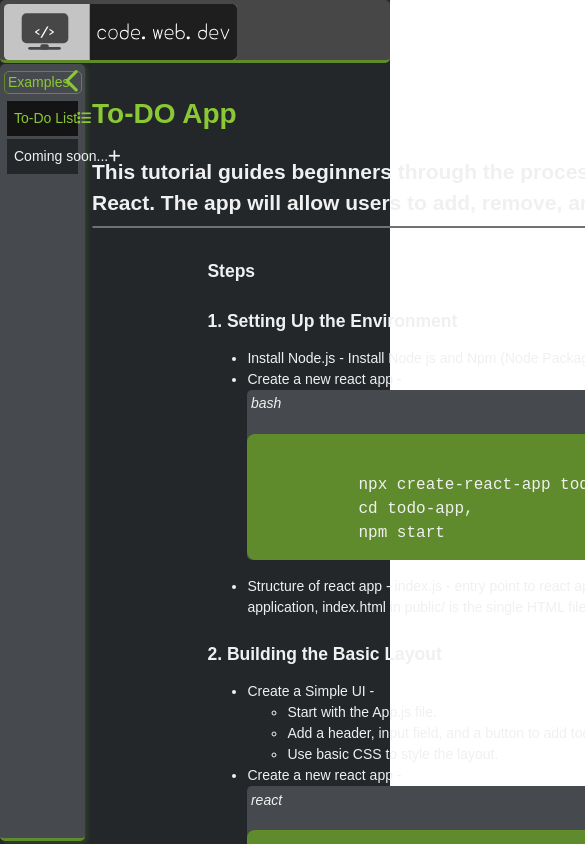
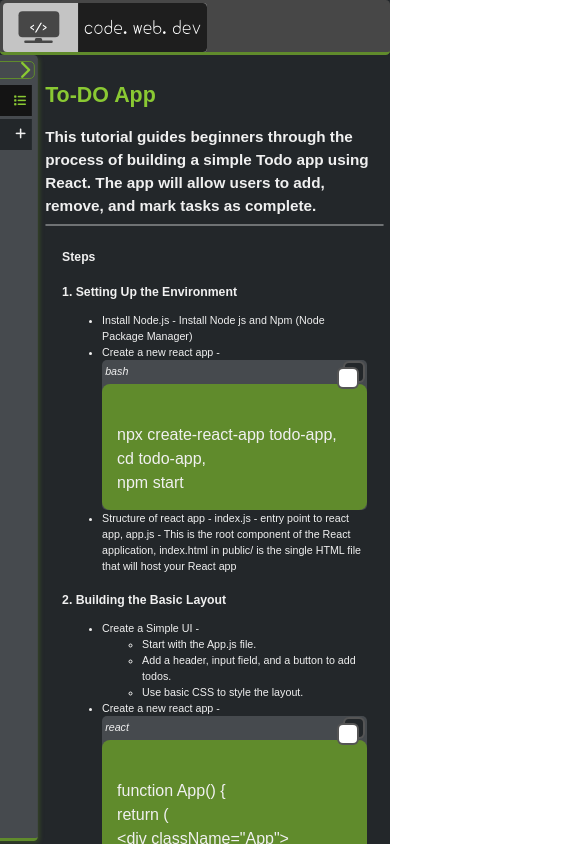
Before and after one commit to code-dev-web/code-dev-web.github.io, a React (Create React App) app: page / in a window 390 px wide. Shown: the top 844 px of the page, 585 px wide, since content can reach past the window. Built offline with nearby package versions, Linux system fonts and the light colour scheme.

Commit message:
Enhace styling & usability, responsive layouts.

```diff
--- a/public/index.html
+++ b/public/index.html
@@ -17,7 +17,7 @@
     />
     <meta
       name="keywords"
-      content="React, React tutorials, React development, JavaScript, web development, React.js, frontend development, coding, programming tutorials, learn React, React best practices, todo list, react beginner guide"
+      content="React, React tutorials, React development, JavaScript, web development, React.js, frontend development, coding, programming tutorials, learn React, React best practices, todo list, react beginner guide, React tutorial for beginners, Learn React step by step, React basics, Getting started with React, React.js tutorial, React beginner projects"
     />
 
     <meta property="og:title" content="React Tutorial App" />
--- a/src/App.css
+++ b/src/App.css
@@ -1,5 +1,6 @@
 @import url("./styles/colors.css");
 @import url("./styles/common.css");
+@import url("./styles/layout.css");
 @import "~@fortawesome/fontawesome-free/css/all.min.css";
 
 /* Set the base font size */
@@ -44,6 +45,39 @@ h5 {
 h6 {
   font-size: 0.875rem; /* 12.25px */
   margin-bottom: 0.5rem; /* 7px */
+}
+
+@media (max-width: 575.98px) {
+  html {
+    font-size: 12.25px; /* 1rem = 12.25px */
+  }
+  body {
+    font-size: 0.875rem; /* 12.25px */
+  }
+
+  h1 {
+    font-size: 2rem; /* 28px */
+  }
+
+  h2 {
+    font-size: 1.75rem; /* 24.5px */
+  }
+
+  h3 {
+    font-size: 1.25rem; /* 17.5px */
+  }
+
+  h4 {
+    font-size: 1rem; /* 14px */
+  }
+
+  h5 {
+    font-size: 0.875rem; /* 12.25px */
+  }
+
+  h6 {
+    font-size: 0.75rem; /* 10.5px */
+  }
 }
 
 /* Responsive typography adjustments */
--- a/src/App.js
+++ b/src/App.js
@@ -13,6 +13,7 @@ function App() {
         <Navbar />
         <Container>
           <Sidebar />
+          <Container className="page-display" styleProps={{ width: "100%" }}>
             <Routes>
               <Route path="/" element={<ToDoApp />} />
               <Route
@@ -39,6 +40,7 @@ function App() {
               <Route path="*" element={<PageNotFound />} />
             </Routes>
           </Container>
+        </Container>
       </Router>
     </WrapperContainer>
   );
--- a/src/components/Container.jsx
+++ b/src/components/Container.jsx
@@ -18,8 +18,11 @@ export const WrapperContainer = ({
   children,
   className = "",
   styleProps = {},
-}) => (
-  <div className={`${className}`} style={{ ...styleProps }}>
-    {children}
-  </div>
-);
+}) => {
+  const classNames = className ? { className: `${className}` } : {};
+  return (
+    <div style={{ ...styleProps }} {...classNames}>
+      {children}
+    </div>
+  );
+};
--- a/src/components/CopyPaste.jsx
+++ b/src/components/CopyPaste.jsx
@@ -34,9 +34,11 @@ export const CopyPasteContainer = ({ id, type, content }) => {
         {type ? <i>{type}</i> : ""}
         <CopyPaste id={id} />
       </Container>
-      <pre className="code-block" id={id}>
-        {content}
-      </pre>
+      <div className="code-block">
+        <span id={id} style={{ whiteSpace: "pre-line" }}>
+          {content}
+        </span>
+      </div>
     </WrapperContainer>
   ) : (
     ""
--- a/src/components/Sidebar.jsx
+++ b/src/components/Sidebar.jsx
@@ -3,7 +3,7 @@ import { Container, WrapperContainer } from "./Container";
 import { NavLink } from "react-router-dom";
 
 export const Sidebar = () => {
-  const [isCollapse, setCollapse] = useState(false);
+  const [isCollapse, setCollapse] = useState(window.innerWidth <= 575.98);
   return (
     <WrapperContainer
       className={`sidebar ${
@@ -30,7 +30,7 @@ export const Sidebar = () => {
           className={`collapse ${isCollapse ? "collapse-transform" : ""}`}
           onClick={() => setCollapse((prevState) => !prevState)}
         >
-          <i className="fa-solid fa-chevron-left" />
+          <i className="fa-solid fa-chevron-left fs-lg" />
         </div>
       </Container>
       <NavLink
@@ -44,7 +44,7 @@ export const Sidebar = () => {
           styleProps={{ alignItems: "center", justifyContent: "space-between" }}
         >
           <div
-            className={` ${
+            className={`sidebar-label ${
               !isCollapse ? "show-visibility" : "hide-visibility"
             }`}
           >
@@ -66,14 +66,14 @@ export const Sidebar = () => {
           styleProps={{ alignItems: "center", justifyContent: "space-between" }}
         >
           <div
-            className={` ${
+            className={`sidebar-label ${
               !isCollapse ? "show-visibility" : "hide-visibility"
             }`}
           >
             Coming soon...
           </div>
           <div className="list-icon">
-            <i class="fa-solid fa-plus" title="Coming Soon" />
+            <i className="fa-solid fa-plus" title="Coming Soon" />
           </div>
         </Container>
       </NavLink>
--- a/src/pages/ToDo.jsx
+++ b/src/pages/ToDo.jsx
@@ -17,17 +17,24 @@ export const ToDoApp = () => {
         <SubTitle title={CONSTANTS.OVERVIEW.TODO_APP} />
         <hr className="divider" />
         <Container styleProps={{ justifyContent: "center" }}>
-          <WrapperContainer className="w-75">
+          <WrapperContainer className="w-75 w-m-90">
             <Text text={CONSTANTS.STEPS} />
             <StepBuilder data={steps} />
           </WrapperContainer>
         </Container>
         <hr className="divider" />
-        <Container styleProps={{ columnGap: "1rem" }}>
-          <WrapperContainer className="w-50 primary-border">
+        <Container
+          styleProps={{
+            columnGap: "1rem",
+            rowGap: "1rem",
+            flexWrap: "wrap",
+            justifyContent: "center",
+          }}
+        >
+          <WrapperContainer className="w-45 w-m-75 primary-border ">
             <ToDoList />
           </WrapperContainer>
-          <WrapperContainer className="w-50 primary-border p-xs secondary-font">
+          <WrapperContainer className="w-45 w-m-75 primary-border p-xs secondary-font">
             <CopyPasteContainer
               type={CONSTANTS.REACT}
               id="finalTodoList"
--- a/src/styles/common.css
+++ b/src/styles/common.css
@@ -23,8 +23,16 @@
   width: 100%;
 }
 
+.w-90 {
+  width: 90%;
+}
+
 .w-75 {
   width: 75%;
+}
+
+.w-45 {
+  width: 45%;
 }
 
 .w-50 {
@@ -37,6 +45,10 @@
 
 .w-33 {
   width: 33.33%;
+}
+
+.w-10 {
+  width: 10%;
 }
 
 /* Padding */
@@ -174,7 +186,7 @@ a {
   padding: 15px;
   border-radius: 8px;
   font-size: 16px;
-  overflow-x: auto;
+  overflow: auto;
 }
 
 /* Title */
@@ -241,6 +253,32 @@ a {
   width: 10%;
   transition: all 0.3s ease-in-out;
   transform: translateX(-50%);
+}
+
+@media (max-width: 575.98px) {
+  .sidebar {
+    position: fixed;
+    width: 30%;
+  }
+  .sidebar-collapse {
+    width: 18%;
+    transition: all 0.3s ease-in-out;
+    transform: translateX(-50%);
+  }
+  .page-display {
+    margin-left: 10%;
+    width: 100%;
+    min-height: 92vh;
+  }
+  .sidebar-label {
+    max-width: 80%;
+    opacity: 1;
+  }
+  .sidebar-label.hide-visibility {
+    opacity: 0;
+    max-width: 60%;
+    text-overflow: ellipsis;
+  }
 }
 
 .collapse {
--- /dev/null
+++ b/src/styles/layout.css
@@ -0,0 +1,14 @@
+@media (max-width: 768px) {
+  .w-m-75 {
+    width: 75%;
+  }
+  .w-m-90 {
+    width: 90%;
+  }
+  .m-justify-center {
+    justify-content: center;
+  }
+  .m-align-items-center {
+    align-items: center;
+  }
+}
```
Also changed, not shown: public/manifest.json. Lines whose indentation alone changed are shown as unchanged.
